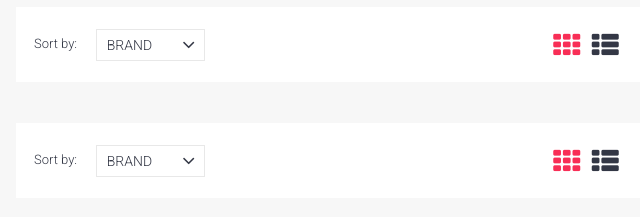
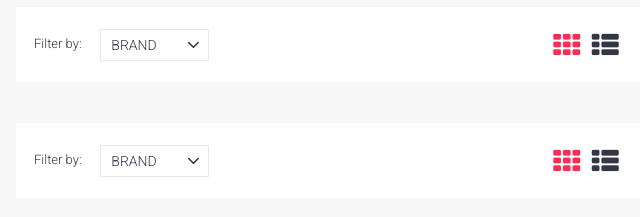
Before and after one commit to khoinguyen179/JSCapStone, a plain HTML site: page user/Views/view-product.html in a window 1280 px wide. Shown: the part 244-461 px from the top of the page, 54-694 px from the left. Drawn offline with nearby package versions, Linux system fonts and the light colour scheme; no server answers; files whose address does not match are found by name.

Commit message:
Update Fixed content

```diff
--- a/user/Views/view-product.html
+++ b/user/Views/view-product.html
@@ -7,8 +7,7 @@
     <meta charset="utf-8">
     <meta http-equiv="X-UA-Compatible" content="IE=edge">
     <meta name="viewport" content="width=device-width, initial-scale=1">
-    <title>Seikō HTML 5 eCommerce Responsive Theme</title>
-    <meta name="author" content="SEIKO">
+    <title>Shopping Phone</title>
     <meta name="viewport" content="width=device-width, minimum-scale=1, maximum-scale=1">
     <link rel="shortcut icon" href="./../../assets/img/logo.png">
 
@@ -243,7 +242,7 @@
                                     <div class="filter-button">
                                         <a href="#" class="btn filter-col-toggle"><i class="icon icon-filter"></i><span>FILTER</span></a>
                                     </div>
-                                    <div class="form-label">Sort by:</div>
+                                    <div class="form-label">Filter by:</div>
                                     <div class="select-wrapper-sm">
                                         <select class="form-control input-sm" id="filter-type">
                                             <option value="">BRAND</option>
@@ -276,7 +275,7 @@
                                     <div class="filter-button">
                                         <a href="#" class="btn filter-col-toggle"><i class="icon icon-filter"></i><span>FILTER</span></a>
                                     </div>
-                                    <div class="form-label">Sort by:</div>
+                                    <div class="form-label">Filter by:</div>
                                     <div class="select-wrapper-sm">
                                         <select class="form-control input-sm">
                                             <option >BRAND</option>
```
Also changed, not shown: index.html (+2 -1 lines).
